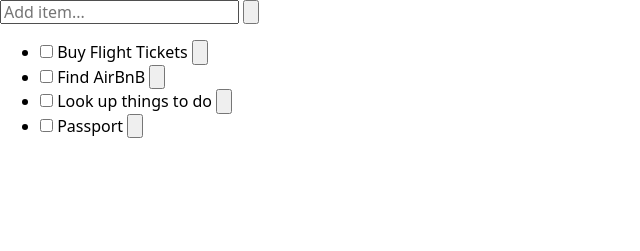
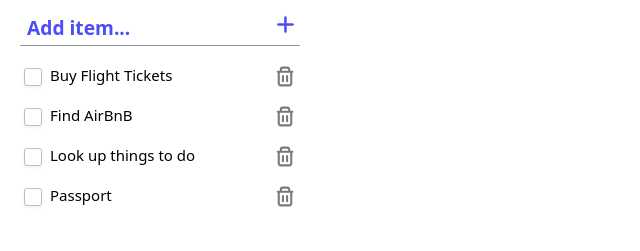
Before and after one commit to KuzStudyGit/todolist-extension, a website built with Parcel: page src/index.html in a window 1280 px wide. Shown: the whole page, without its empty margins (0-640 px from the left). Built offline with nearby package versions, Linux system fonts and the light colour scheme; some packages are replaced by stand-ins of ours.

Commit message:
fix files

```diff
--- a/package.json
+++ b/package.json
@@ -8,6 +8,7 @@
     "devDependencies": {
         "@parcel/config-webextension": "^2.8.2",
         "@parcel/transformer-sass": "2.8.2",
+        "jsdoc": "^4.0.0",
         "parcel": "latest"
     },
     "dependencies": {
--- a/src/index.html
+++ b/src/index.html
@@ -12,6 +12,7 @@
             crossorigin="anonymous"
             referrerpolicy="no-referrer"
         />
+        <link rel="stylesheet" href="style.scss" />
     </head>
     <body class="todoList">
         <div class="content">
```
Also changed, not shown: src/manifest.json (renamed from manifest.json), 2 other files.
